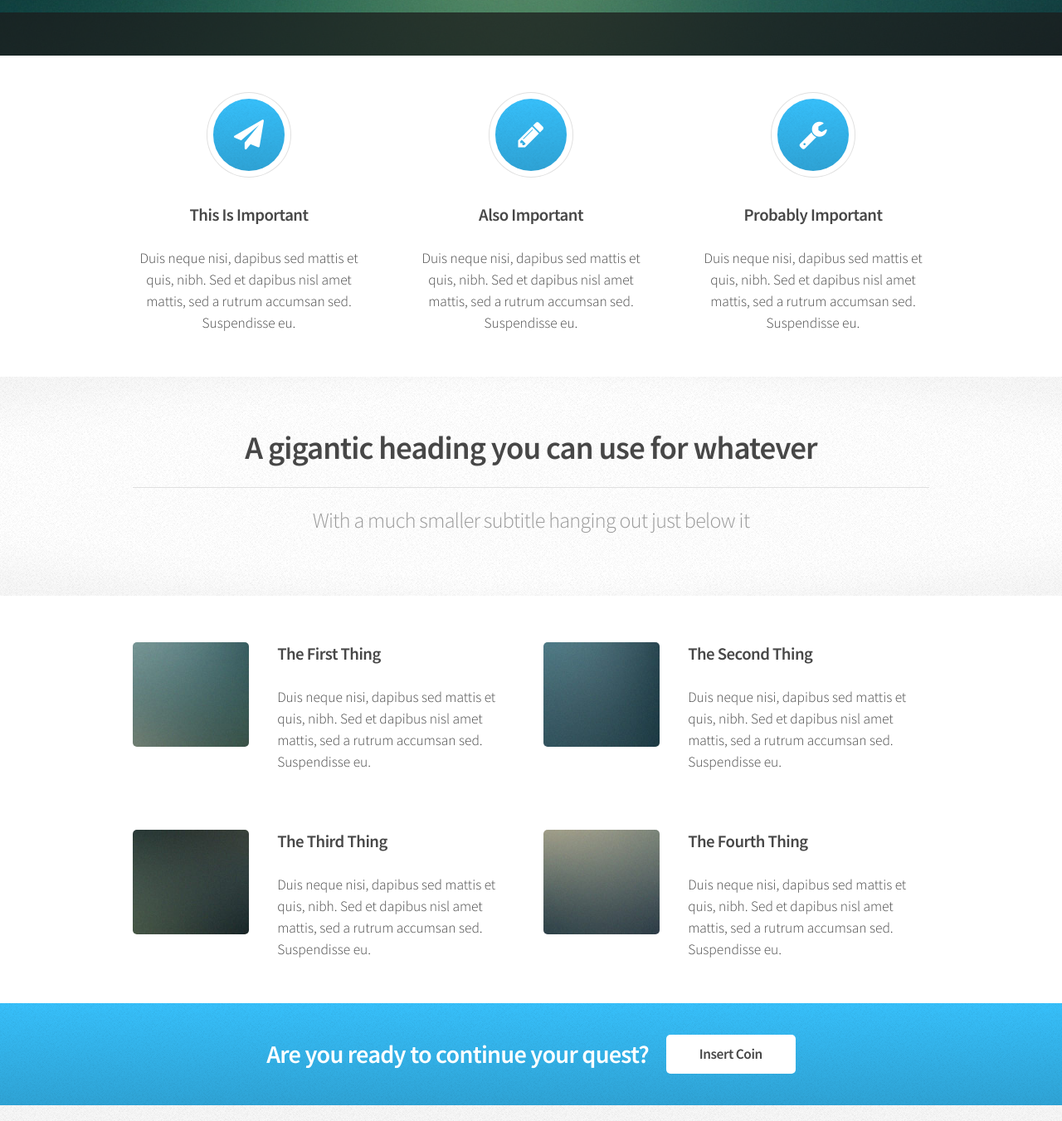
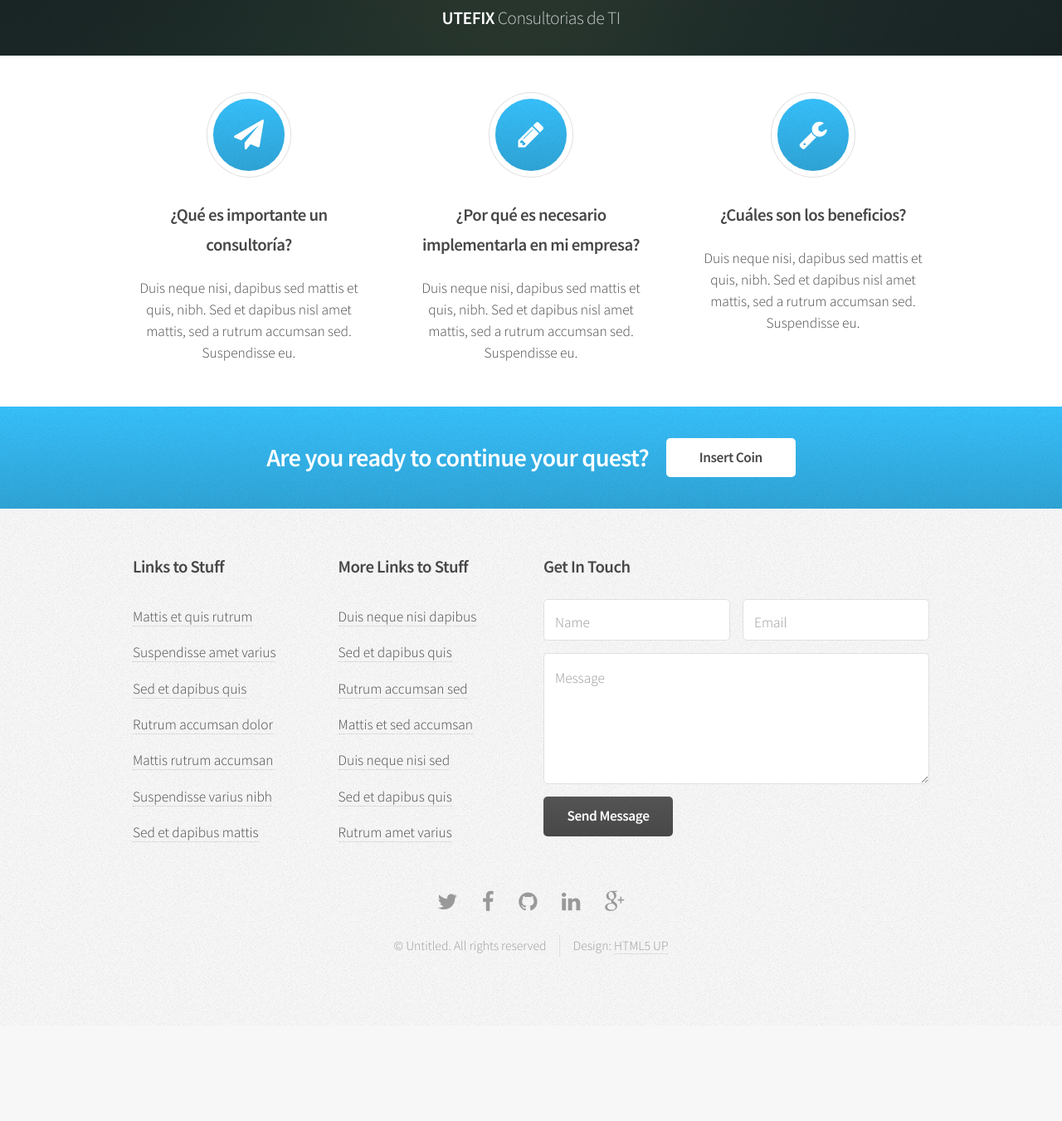
Before and after one commit to saidwn/UTEFIX, a plain HTML site: page index.html in a window 1280 px wide. Shown: the part 466-1817 px from the top of the page at 83% size. After the commit the page ends 1702 px from the top, so only its background shows below. Drawn offline with Linux system fonts and the light colour scheme.

Commit message:
Seguir acomodando la pagina principal
Borrar lo que no es necesario

```diff
--- a/index.html
+++ b/index.html
@@ -21,35 +21,19 @@
 				<div id="header">
 
 					<!-- Logo -->
-						<h1><a href="index.html" id="logo">UTEFIX <em>by HTML5 UP</em></a></h1>
+						<h1><a href="index.html" id="logo">UTEFIX <em>Faster Consultory</em></a></h1>
 
 					<!-- Nav -->
 						<nav id="nav">
 							<ul>
 								<li class="current"><a href="index.html">Inicio</a></li>
 								<li>
-									<a href="#">Dropdown</a>
-									<ul>
-										<li><a href="#">Lorem dolor</a></li>
-										<li><a href="#">Magna phasellus</a></li>
-										<li><a href="#">Etiam sed tempus</a></li>
-										<li>
-											<a href="#">Submenu</a>
-											<ul>
-												<li><a href="#">Lorem dolor</a></li>
-												<li><a href="#">Phasellus magna</a></li>
-												<li><a href="#">Magna phasellus</a></li>
-												<li><a href="#">Etiam nisl</a></li>
-												<li><a href="#">Veroeros feugiat</a></li>
-											</ul>
-										</li>
-										<li><a href="#">Veroeros feugiat</a></li>
-									</ul>
+									<a href="#">¿Quienes somos?</a>
 								</li>
-								<li><a href="left-sidebar.html">Left Sidebar</a></li>
-								<li><a href="right-sidebar.html">Right Sidebar</a></li>
-								<li><a href="two-sidebar.html">Two Sidebar</a></li>
-								<li><a href="no-sidebar.html">No Sidebar</a></li>
+								<li><a href="left-sidebar.html">Portafolio</a></li>
+								<li><a href="right-sidebar.html">Acerca de</a></li>
+								<li><a href="two-sidebar.html">Contacto</a></li>
+
 							</ul>
 						</nav>
 
@@ -58,6 +42,7 @@
 			<!-- Banner -->
 				<section id="banner">
 					<header>
+						<h2>UTEFIX <em> Consultorias de TI  </em></h2>
 
 					</header>
 				</section>
@@ -69,21 +54,21 @@
 							<section class="4u 12u(narrower)">
 								<div class="box highlight">
 									<i class="icon major fa-paper-plane"></i>
-									<h3>This Is Important</h3>
+									<h3> ¿Qué es importante un consultoría?</h3>
 									<p>Duis neque nisi, dapibus sed mattis et quis, nibh. Sed et dapibus nisl amet mattis, sed a rutrum accumsan sed. Suspendisse eu.</p>
 								</div>
 							</section>
 							<section class="4u 12u(narrower)">
 								<div class="box highlight">
 									<i class="icon major fa-pencil"></i>
-									<h3>Also Important</h3>
+									<h3>¿Por qué es necesario implementarla en mi empresa?</h3>
 									<p>Duis neque nisi, dapibus sed mattis et quis, nibh. Sed et dapibus nisl amet mattis, sed a rutrum accumsan sed. Suspendisse eu.</p>
 								</div>
 							</section>
 							<section class="4u 12u(narrower)">
 								<div class="box highlight">
 									<i class="icon major fa-wrench"></i>
-									<h3>Probably Important</h3>
+									<h3>¿Cuáles son los beneficios?</h3>
 									<p>Duis neque nisi, dapibus sed mattis et quis, nibh. Sed et dapibus nisl amet mattis, sed a rutrum accumsan sed. Suspendisse eu.</p>
 								</div>
 							</section>
@@ -91,61 +76,9 @@
 					</div>
 				</section>
 
-			<!-- Gigantic Heading -->
-				<section class="wrapper style2">
-					<div class="container">
-						<header class="major">
-							<h2>A gigantic heading you can use for whatever</h2>
-							<p>With a much smaller subtitle hanging out just below it</p>
-						</header>
-					</div>
-				</section>
 
-			<!-- Posts -->
-				<section class="wrapper style1">
-					<div class="container">
-						<div class="row">
-							<section class="6u 12u(narrower)">
-								<div class="box post">
-									<a href="#" class="image left"><img src="images/pic01.jpg" alt="" /></a>
-									<div class="inner">
-										<h3>The First Thing</h3>
-										<p>Duis neque nisi, dapibus sed mattis et quis, nibh. Sed et dapibus nisl amet mattis, sed a rutrum accumsan sed. Suspendisse eu.</p>
-									</div>
-								</div>
-							</section>
-							<section class="6u 12u(narrower)">
-								<div class="box post">
-									<a href="#" class="image left"><img src="images/pic02.jpg" alt="" /></a>
-									<div class="inner">
-										<h3>The Second Thing</h3>
-										<p>Duis neque nisi, dapibus sed mattis et quis, nibh. Sed et dapibus nisl amet mattis, sed a rutrum accumsan sed. Suspendisse eu.</p>
-									</div>
-								</div>
-							</section>
-						</div>
-						<div class="row">
-							<section class="6u 12u(narrower)">
-								<div class="box post">
-									<a href="#" class="image left"><img src="images/pic03.jpg" alt="" /></a>
-									<div class="inner">
-										<h3>The Third Thing</h3>
-										<p>Duis neque nisi, dapibus sed mattis et quis, nibh. Sed et dapibus nisl amet mattis, sed a rutrum accumsan sed. Suspendisse eu.</p>
-									</div>
-								</div>
-							</section>
-							<section class="6u 12u(narrower)">
-								<div class="box post">
-									<a href="#" class="image left"><img src="images/pic04.jpg" alt="" /></a>
-									<div class="inner">
-										<h3>The Fourth Thing</h3>
-										<p>Duis neque nisi, dapibus sed mattis et quis, nibh. Sed et dapibus nisl amet mattis, sed a rutrum accumsan sed. Suspendisse eu.</p>
-									</div>
-								</div>
-							</section>
-						</div>
-					</div>
-				</section>
+
+
 
 			<!-- CTA -->
 				<section id="cta" class="wrapper style3">
```
